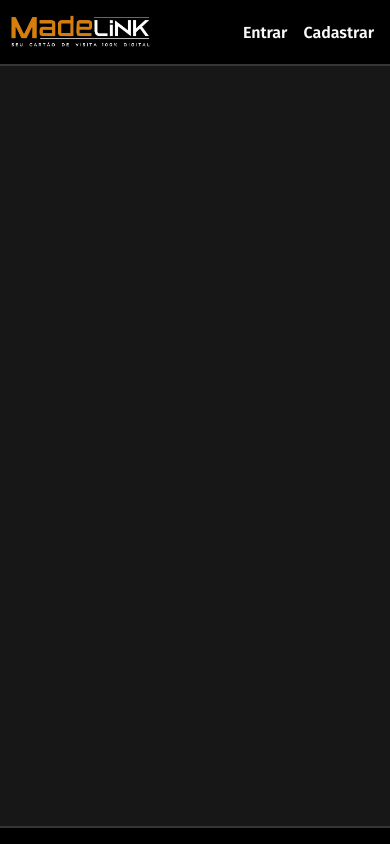
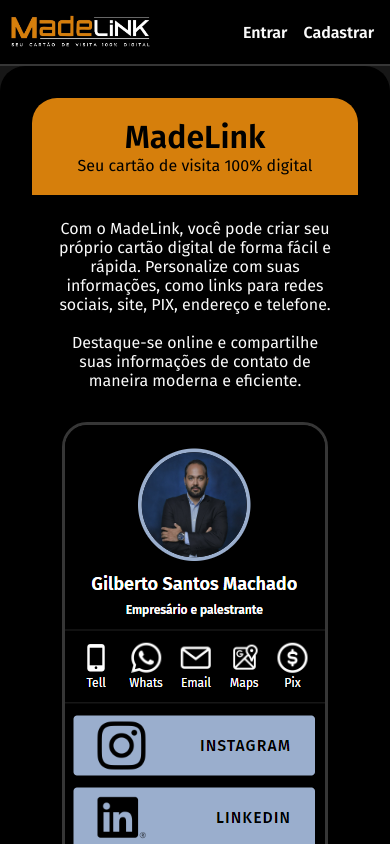
Before and after one commit to GuiLigeskee/MademapeStore, a React (Vite) app in the folder frontend/: page / in a window 390 px wide. Shown: the top 844 px of the page. Built offline with nearby package versions, Linux system fonts and the light colour scheme.

Commit message:
Atualizações dia 12/12/23
-Arrumado problema dos iphones com as imagens de perfil

```diff
--- a/frontend/src/main.jsx
+++ b/frontend/src/main.jsx
@@ -30,7 +30,7 @@
     element: <App />,
     children: [
       {
-        path: "/home",
+        path: "/",
         element: <Home />,
       },
       {
--- a/frontend/src/pages/Home/Home.css
+++ b/frontend/src/pages/Home/Home.css
@@ -43,3 +43,12 @@
 .cta-button:hover {
     background-color: #a86405;
 }
+
+@media screen and (max-width: 768px) {
+    .home {
+      width: 100%;
+      margin: 0;
+      border: none;
+      padding: 2em;
+    }
+  }
```
Also changed, not shown: 1 other file (tests, documents, lock files or other folders).
